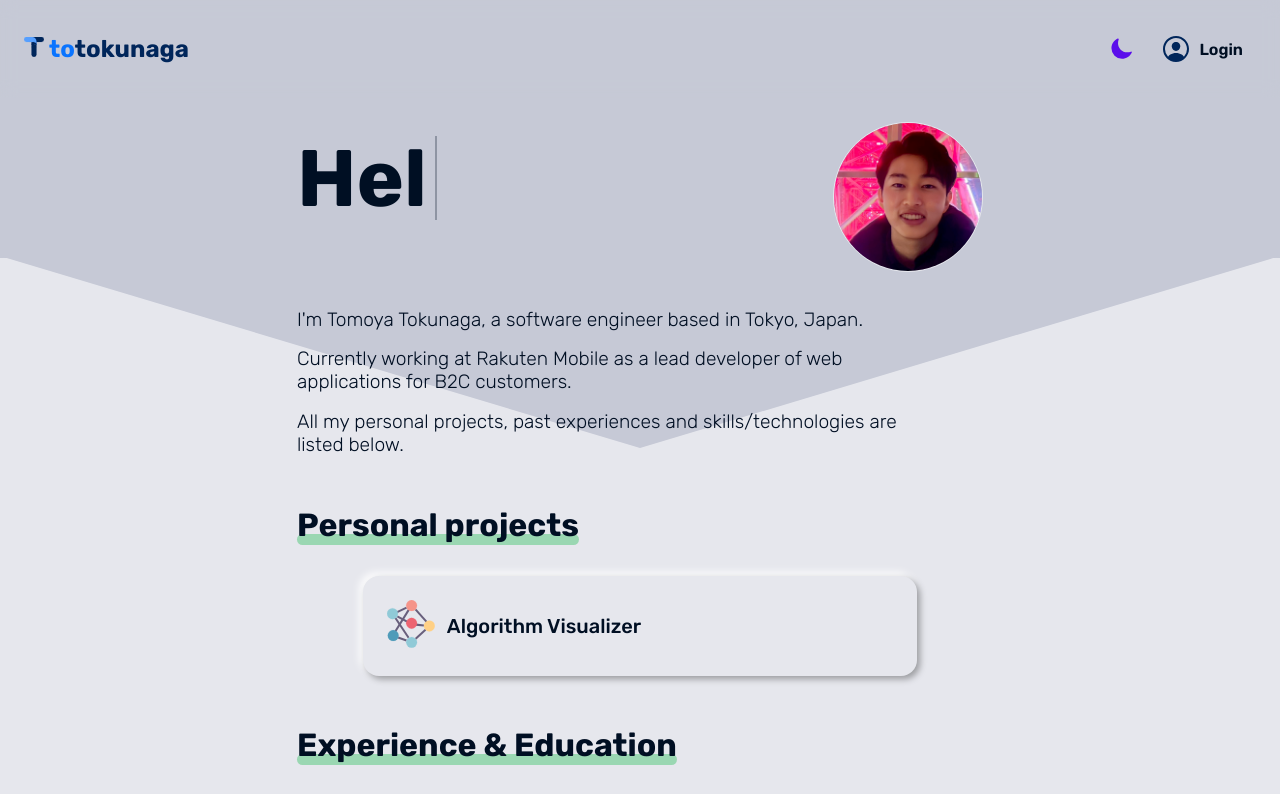
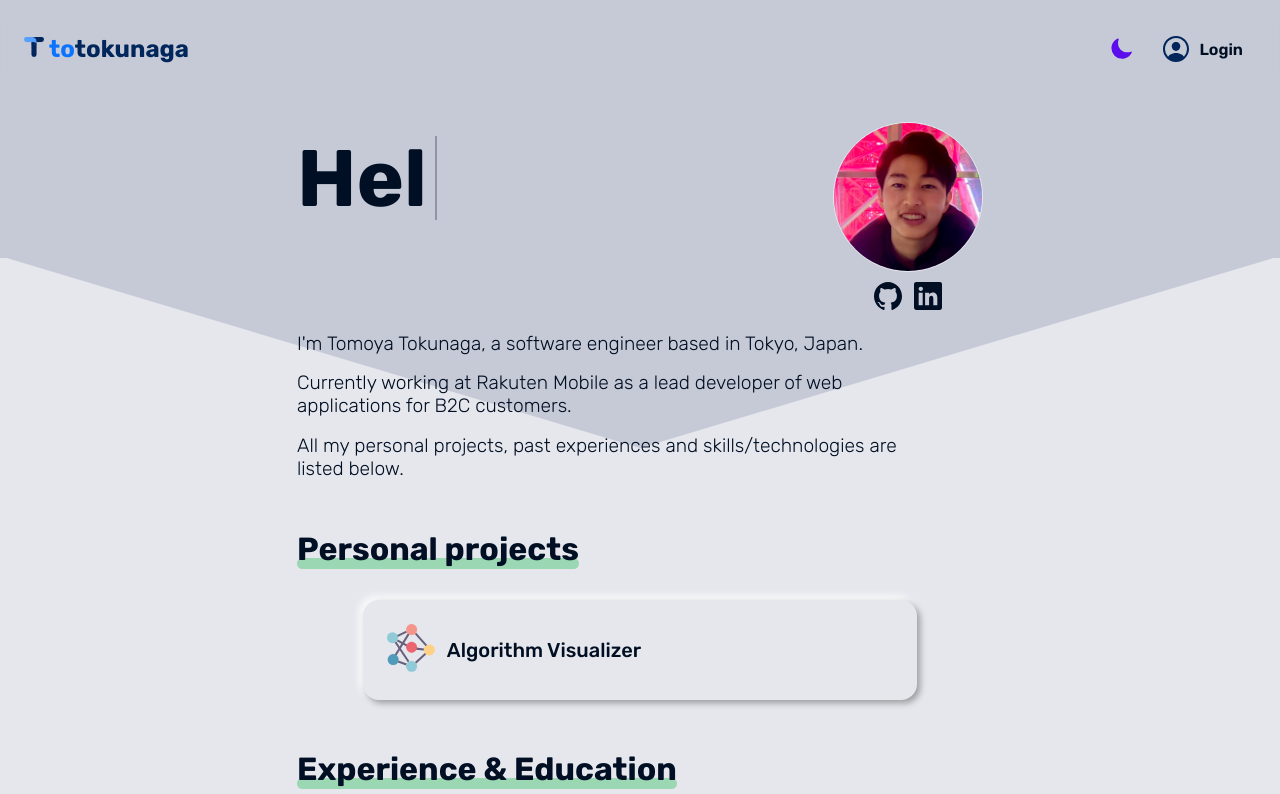
Before and after one commit to totokunaga/totokunaga-web, a Next.js app: page / in a window 1280 px wide. Shown: the top 794 px of the page. Built offline with nearby package versions, Linux system fonts and the light colour scheme.

Commit message:
Added sns icons

```diff
--- a/src/components/common/Header/Header.tsx
+++ b/src/components/common/Header/Header.tsx
@@ -1,7 +1,7 @@
 import { ReactNode, useEffect, useState } from "react";
 import { useRouter } from "next/router";
 import headerStyle from "./header.module.scss";
-import { paths } from "@utils/constants";
+import { normalIconSize, paths } from "@utils/constants";
 import TIcon from "@assets/t-icon.svg";
 import TIconDark from "@assets/t-icon-dark.svg";
 import { useSelector } from "react-redux";
@@ -11,6 +11,7 @@ import { Modal } from "../Modal";
 import { LoginModalContent } from "./LoginModalContent";
 import { selectAuth } from "@utils/slices/authSlice";
 import { LoginButton } from "../LoginButton";
+import { Icon } from "../Icon";
 
 const headerId = "my-header";
 
@@ -67,6 +68,7 @@ export const Header: React.FC<{ children?: ReactNode }> = ({ children }) => {
               tokunaga
             </span>
           </h4>
+
           {children}
 
           <div
--- a/src/components/common/Icon/Icon.tsx
+++ b/src/components/common/Icon/Icon.tsx
@@ -18,10 +18,11 @@ import GoogleIcon from "@assets/google.svg";
 import FacebookIcon from "@assets/facebook.svg";
 import AppleIcon from "@assets/apple.svg";
 import GithubIcon from "@assets/github.svg";
+import LinkedInIcon from "@assets/linkedin.svg";
 import LogoutIcon from "@assets/logout.svg";
 
 import { CSSStyle } from "@utils/types";
-import { useMemo } from "react";
+import { MouseEventHandler, useMemo } from "react";
 
 export type IconType =
   | "star"
@@ -42,6 +43,7 @@ export type IconType =
   | "facebook"
   | "apple"
   | "github"
+  | "linkedin"
   | "logout"
   | "rocket";
 
@@ -67,6 +69,7 @@ const Icons: Record<IconType, any> = {
   google: GoogleIcon,
   apple: AppleIcon,
   github: GithubIcon,
+  linkedin: LinkedInIcon,
   logout: LogoutIcon,
 };
 
@@ -76,6 +79,7 @@ type IconProp = CSSStyle & {
   fill?: string;
   icon: IconType;
   animation?: AnimationType;
+  onClick?: MouseEventHandler;
   className?: string;
 };
 
@@ -84,23 +88,27 @@ export const Icon: React.FC<IconProp> = ({
   height,
   width,
   animation,
+  onClick,
   className,
   ...props
 }) => {
   const Component = useMemo(() => Icons[icon], [icon]);
   const iconClassName = useMemo(() => {
-    const classes = [];
+    const classes = [style.icon];
     if (animation) classes.push(style[animation]);
     if (className) classes.push(className);
     return classes.join(" ");
   }, []);
 
   return (
-    <div className={iconClassName}>
+    <div className={iconClassName} onClick={onClick}>
       <Component
         width={width || height}
         height={height || width}
-        style={{ display: "block", ...props }}
+        style={{
+          display: "block",
+          ...props,
+        }}
       />
     </div>
   );
--- a/src/components/common/Icon/icon.module.scss
+++ b/src/components/common/Icon/icon.module.scss
@@ -1,3 +1,9 @@
+.icon {
+  display: flex;
+  align-items: center;
+  justify-content: center;
+}
+
 .rotate {
   animation-name: rotate;
   animation-duration: 4s;
--- a/src/pages/me/index.tsx
+++ b/src/pages/me/index.tsx
@@ -2,14 +2,28 @@ import style from "@styles/default.module.scss";
 import textStyle from "@styles/text.module.scss";
 import neumorphic from "@styles/neumorphic.module.scss";
 import meStyle from "./me.module.scss";
-import { Header, MyHead, ProgressSteps, RadioBlock } from "@components/common";
-import { greeting, pages, paths } from "@utils/constants";
+import {
+  Header,
+  Icon,
+  MyHead,
+  ProgressSteps,
+  RadioBlock,
+} from "@components/common";
+import {
+  greeting,
+  iconLSize,
+  normalIconSize,
+  pages,
+  paths,
+} from "@utils/constants";
 import { useRouter } from "next/router";
 import { Experience } from "@components/me";
 import { meTexts } from "@utils/constants";
 import { useEffect, useMemo, useState } from "react";
 import ColoredGraphIcon from "@assets/colored-graph.svg";
 import { Lang } from "@utils/types";
+import { useSelector } from "react-redux";
+import { selectWindow } from "@utils/slices";
 
 const neumorphicDown = [neumorphic.root, neumorphic.down].join(" ");
 
@@ -18,6 +32,7 @@ const { introduction, experiences, skills } = meTexts;
 
 const Index = () => {
   const router = useRouter();
+  const { isDarkMode } = useSelector(selectWindow);
 
   const [typewriterLang, setTypewriterLang] = useState<Lang>("en");
   const [typewriterVal, setTypewriterVal] = useState("");
@@ -80,7 +95,7 @@ const Index = () => {
       </div>
       <div style={{ display: "flex", justifyContent: "center" }}>
         <div className={style.root}>
-          <div style={{ display: "flex", marginBottom: "1rem" }}>
+          <div style={{ display: "flex" }}>
             <div
               id={"greeting"}
               style={{
@@ -111,6 +126,8 @@ const Index = () => {
             <div
               style={{
                 display: "flex",
+                flexDirection: "column",
+                alignItems: "center",
                 justifyContent: "center",
                 margin: "auto 0px auto auto",
               }}
@@ -122,6 +139,34 @@ const Index = () => {
                 draggable={false}
                 style={{ zIndex: 1 }}
               />
+
+              <div
+                style={{
+                  display: "flex",
+                  alignItems: "center",
+                  marginTop: ".5rem",
+                  fill: isDarkMode ? "#ddddde" : "#000f23",
+                }}
+              >
+                <Icon
+                  icon={"github"}
+                  width={iconLSize}
+                  cursor={"pointer"}
+                  marginRight={"0.5rem"}
+                  onClick={() =>
+                    (window.location.href = "https://github.com/totokunaga")
+                  }
+                />
+                <Icon
+                  icon={"linkedin"}
+                  width={iconLSize}
+                  cursor={"pointer"}
+                  onClick={() =>
+                    (window.location.href =
+                      "https://www.linkedin.com/in/tomoya-tokunaga")
+                  }
+                />
+              </div>
             </div>
           </div>
 
--- a/src/utils/constants/styles.ts
+++ b/src/utils/constants/styles.ts
@@ -1 +1,2 @@
 export const normalIconSize = "max(min(5vw, 1.75em), 1.25rem)";
+export const iconLSize = "max(min(5vw, 2rem), 1.75rem)";
--- a/src/utils/types/index.ts
+++ b/src/utils/types/index.ts
@@ -37,6 +37,9 @@ export type CSSStyle = {
   transition?: string;
   width?: string | number;
   height?: string | number;
+  display?: string;
+  alignItems?: string;
+  justifyContent?: string;
 };
 
 export * from "./pages";
```
Also changed, not shown: src/assets/github.svg, src/assets/linkedin.svg (added).
